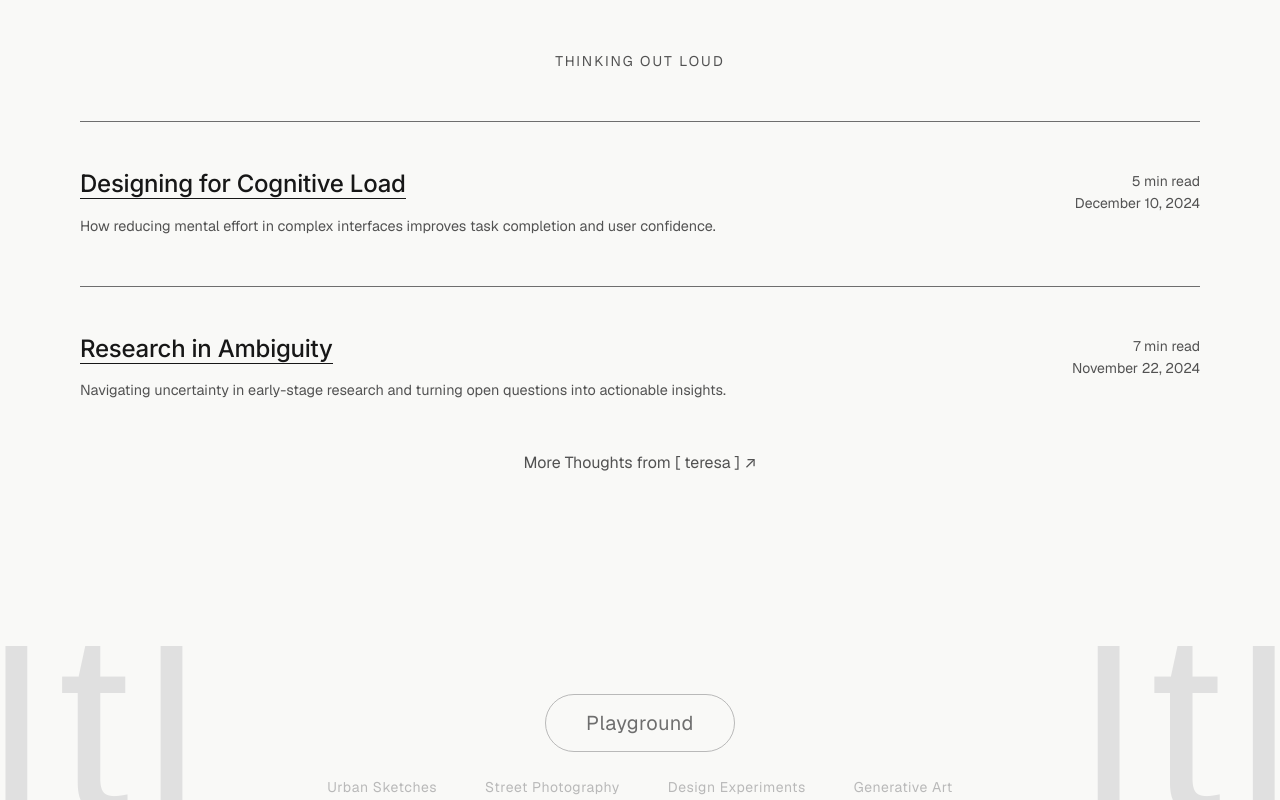
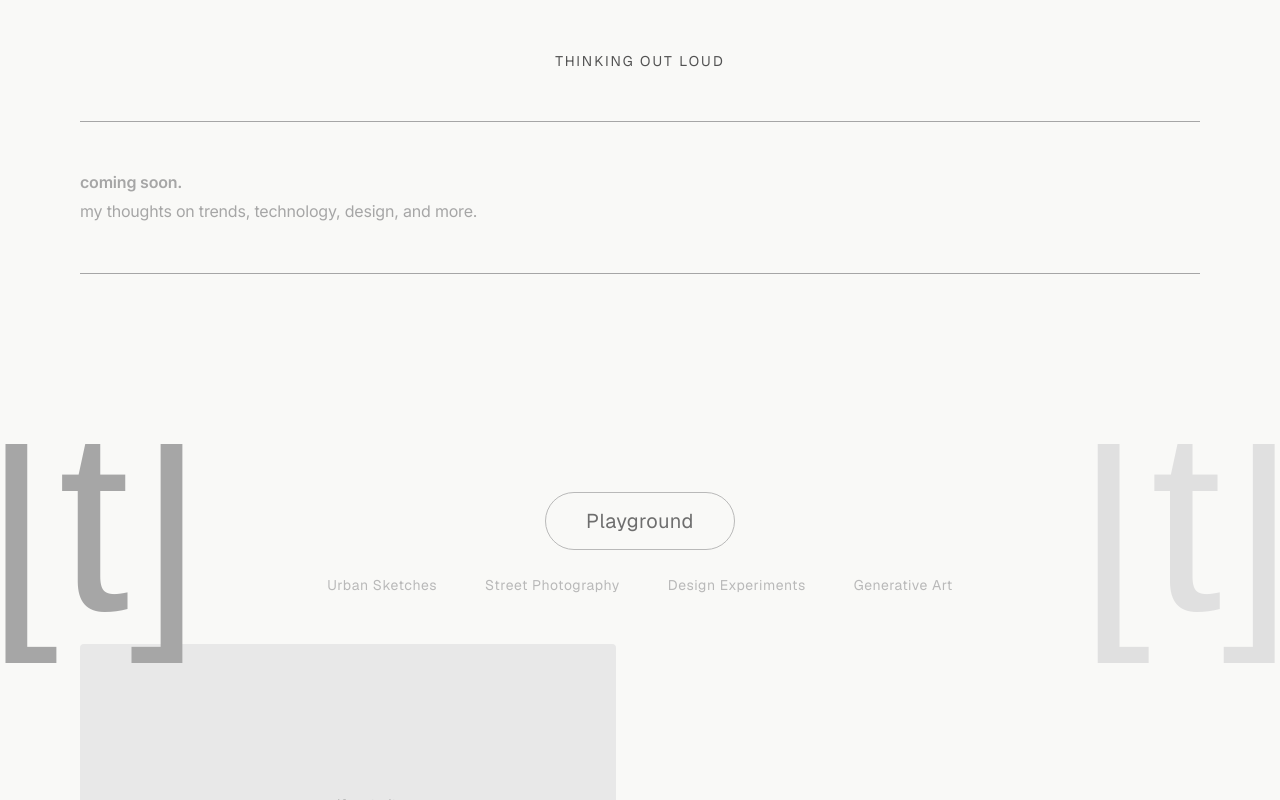
Before and after one commit to teresadesigns/portfolio, a Next.js app: page / in a window 1280 px wide. Shown: the part 2500-3300 px from the top of the page. Built offline with nearby package versions, Linux system fonts and the light colour scheme; a web font is replaced by a local one.

Commit message:
Update coming soon placeholder border color

```diff
--- a/app/page.tsx
+++ b/app/page.tsx
@@ -246,94 +246,18 @@ export default function Home() {
           <div
             style={{
               marginTop: "var(--spacing-block)",
-              display: "flex",
-              flexDirection: "column",
-              gap: "var(--spacing-block)",
+              paddingTop: "var(--spacing-block)",
+              paddingBottom: "var(--spacing-block)",
+              borderTop: "1px solid #a6a6a6",
+              borderBottom: "1px solid #a6a6a6",
             }}
           >
-            {/* Article 1 */}
-            <article
-              style={{
-                paddingTop: "var(--spacing-block)",
-                borderTop: "1px solid var(--border)",
-              }}
-            >
-              <div
-                style={{
-                  display: "flex",
-                  justifyContent: "space-between",
-                  alignItems: "flex-start",
-                  gap: "var(--spacing-block)",
-                }}
-              >
-                <div>
-                  <h3 style={{ fontFamily: "var(--font-inter)", fontWeight: 500 }}>
-                    <Link href="/thinking/designing-for-cognitive-load">
-                      Designing for Cognitive Load
-                    </Link>
-                  </h3>
-                  <p style={{ marginTop: "var(--spacing-inline)", fontSize: "0.9rem", color: "#525252" }}>
-                    How reducing mental effort in complex interfaces improves task completion and user confidence.
-                  </p>
-                </div>
-                <div
-                  style={{
-                    flexShrink: 0,
-                    textAlign: "right",
-                    fontSize: "0.875rem",
-                    color: "var(--foreground-muted)",
-                  }}
-                >
-                  <p>5 min read</p>
-                  <p>December 10, 2024</p>
-                </div>
-              </div>
-            </article>
-
-            {/* Article 2 */}
-            <article
-              style={{
-                paddingTop: "var(--spacing-block)",
-                borderTop: "1px solid var(--border)",
-              }}
-            >
-              <div
-                style={{
-                  display: "flex",
-                  justifyContent: "space-between",
-                  alignItems: "flex-start",
-                  gap: "var(--spacing-block)",
-                }}
-              >
-                <div>
-                  <h3 style={{ fontFamily: "var(--font-inter)", fontWeight: 500 }}>
-                    <Link href="/thinking/research-in-ambiguity">
-                      Research in Ambiguity
-                    </Link>
-                  </h3>
-                  <p style={{ marginTop: "var(--spacing-inline)", fontSize: "0.9rem", color: "#525252" }}>
-                    Navigating uncertainty in early-stage research and turning open questions into actionable insights.
-                  </p>
-                </div>
-                <div
-                  style={{
-                    flexShrink: 0,
-                    textAlign: "right",
-                    fontSize: "0.875rem",
-                    color: "var(--foreground-muted)",
-                  }}
-                >
-                  <p>7 min read</p>
-                  <p>November 22, 2024</p>
-                </div>
-              </div>
-            </article>
-          </div>
-
-          <div style={{ marginTop: "var(--spacing-block)", textAlign: "center" }}>
-            <Link href="/thinking" style={{ color: "#525252", borderBottom: "none" }}>
-              More Thoughts from [ teresa ] ↗
-            </Link>
+            <p style={{ fontFamily: "var(--font-inter)", fontSize: "16px", color: "#a6a6a6", fontWeight: 600, letterSpacing: "-0.2px" }}>
+              coming soon.
+            </p>
+            <p style={{ marginTop: "4px", fontFamily: "var(--font-inter)", fontSize: "16px", color: "#a6a6a6", fontWeight: 400, letterSpacing: "-0.2px" }}>
+              my thoughts on trends, technology, design, and more.
+            </p>
           </div>
         </Container>
       </section>
@@ -352,7 +276,7 @@ export default function Home() {
             left: "-0.05em",
             fontFamily: "var(--font-jomhuria)",
             fontSize: "clamp(120px, 20vw, 280px)",
-            color: "#E0E0E0",
+            color: "#a6a6a6",
             lineHeight: 1,
             userSelect: "none",
             pointerEvents: "none",
```
